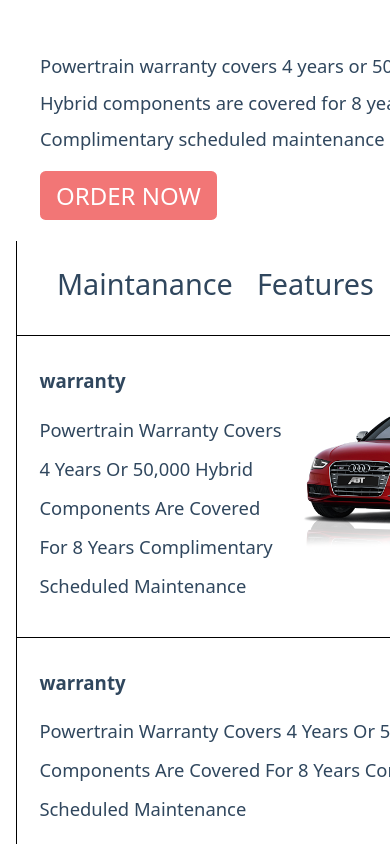
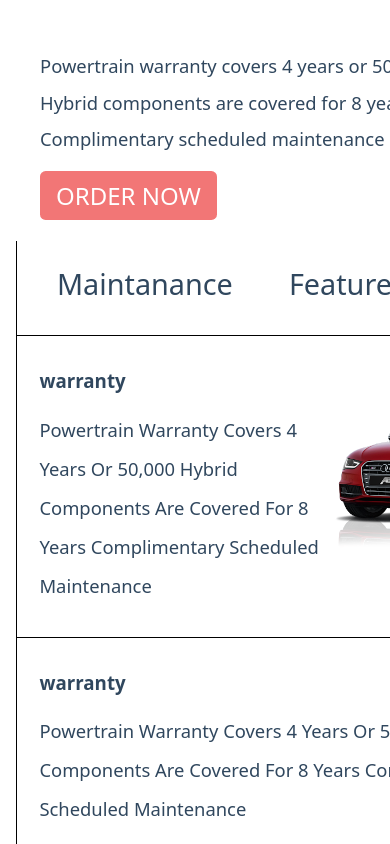
Before and after one commit to mehrnaz98/car-dealership-website, a website: page index.html in a window 390 px wide. Shown: the part 1862-2706 px from the top of the page. Drawn offline with Linux system fonts and the light colour scheme.

Commit message:
made right side responsive for tablet
list display flex

```diff
--- a/sass/_component.scss
+++ b/sass/_component.scss
@@ -222,7 +222,7 @@
       display: flex;
 
       &--1 {
-        padding-right: 3rem;
+        padding-right: 7rem;
       }
     }
   }
```
Also changed, not shown: css/style.css.
